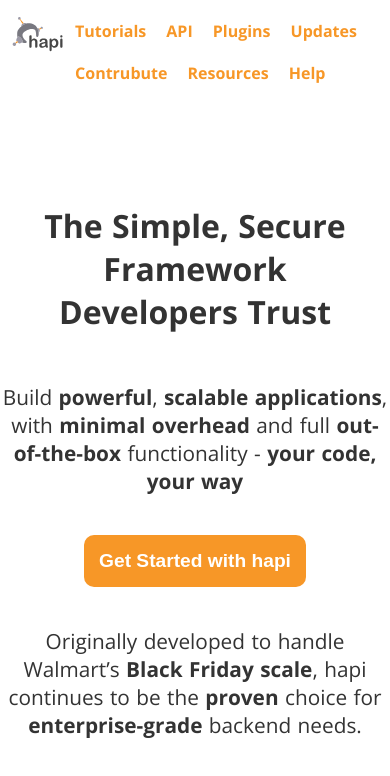
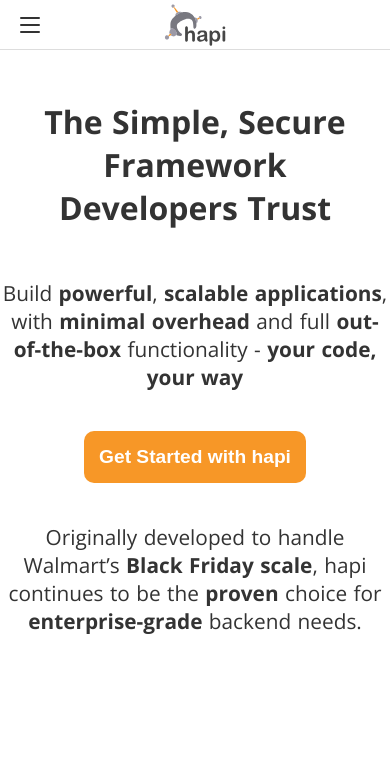
Before and after one commit to jarrodyellets/hapiSite, a Nuxt app: page / in a window 390 px wide. Shown: the top 776 px of the page. Built offline with nearby package versions, Linux system fonts and the light colour scheme.

Commit message:
responsive nav

```diff
--- a/components/Nav.vue
+++ b/components/Nav.vue
@@ -2,6 +2,7 @@
   <div class="nav-wrapper">
     <div class="navbar">
       <a class="logo" href="/" title="Back to home" />
+      <div class="nav-collapse">
         <ul class="nav-links">
           <li class="nav-link" title="Tutorials">
             Tutorials
@@ -26,6 +27,12 @@
           </li>
         </ul>
       </div>
+      <a href="javascript:void(0);" class="hamburger">
+          <span class="hamburger-line hamburger-line-upper" />
+          <span class="hamburger-line hamburger-line-middle" />
+          <span class="hamburger-line hamburger-line-lower" />
+      </a>
+    </div>
   </div>
 </template>
 
@@ -41,6 +48,7 @@
 }
 
 .navbar {
+  position: relative;
   margin: 0 auto;
   padding: 10px;
   display: flex;
@@ -58,6 +66,10 @@
   margin: 0;
 }
 
+.nav-collapse {
+  margin: 0;
+}
+
 .nav-links {
   list-style-type: none;
   margin: 0;
@@ -71,4 +83,45 @@
   color: var(--orange);
   font-weight: 700;
 }
+
+.hamburger {
+  position: absolute;
+  display: none;
+}
+
+.hamburger-line {
+  display: block;
+  margin: 5px 0;
+  width: 20px;
+  height: 2px;
+  border-radius: 5px;
+  background: var(--black);
+}
+
+@media screen and (max-width: 900px){
+
+  .navbar {
+    position: fixed;
+    top: 0;
+    height: 50px;
+    width: 100%;
+    padding: 5px 0 0 0;
+    border-bottom: 1px solid #ddd;
+  }
+
+  .logo {
+    height: 50px;
+    width: 66.6666px;
+  }
+
+  .nav-collapse {
+    display: none;
+  }
+
+  .hamburger {
+    display: inline-block;
+    left: 20px;
+    top: 12px;
+  }
+}
 </style>
```
Lines whose indentation alone changed are shown as unchanged.
